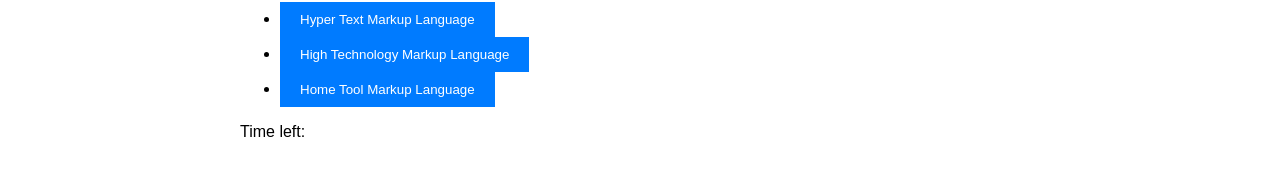
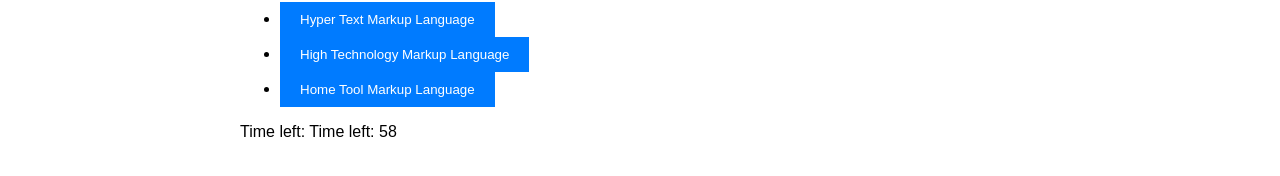
Before and after one commit to nfjsg/CodeQuizGame, a plain HTML site: page index.html in a window 1280 px wide. Both pictures are taken after a click on the button "Start Quiz". Shown: the part 210-386 px from the top of the page. Drawn offline with Linux system fonts and the light colour scheme.

Commit message:
Update index.html

```diff
--- a/index.html
+++ b/index.html
@@ -19,7 +19,7 @@
       <ul id="choices"></ul>
       <div id="feedback"></div>
 
-      <div id="timer">Time left: <span id="quizTimer"></span></div>
+      <div id="timer">Time left: <span id="quiz-timer"></span></div>
 
     </section>
     <section id="end-screen" class="hidden">
```
